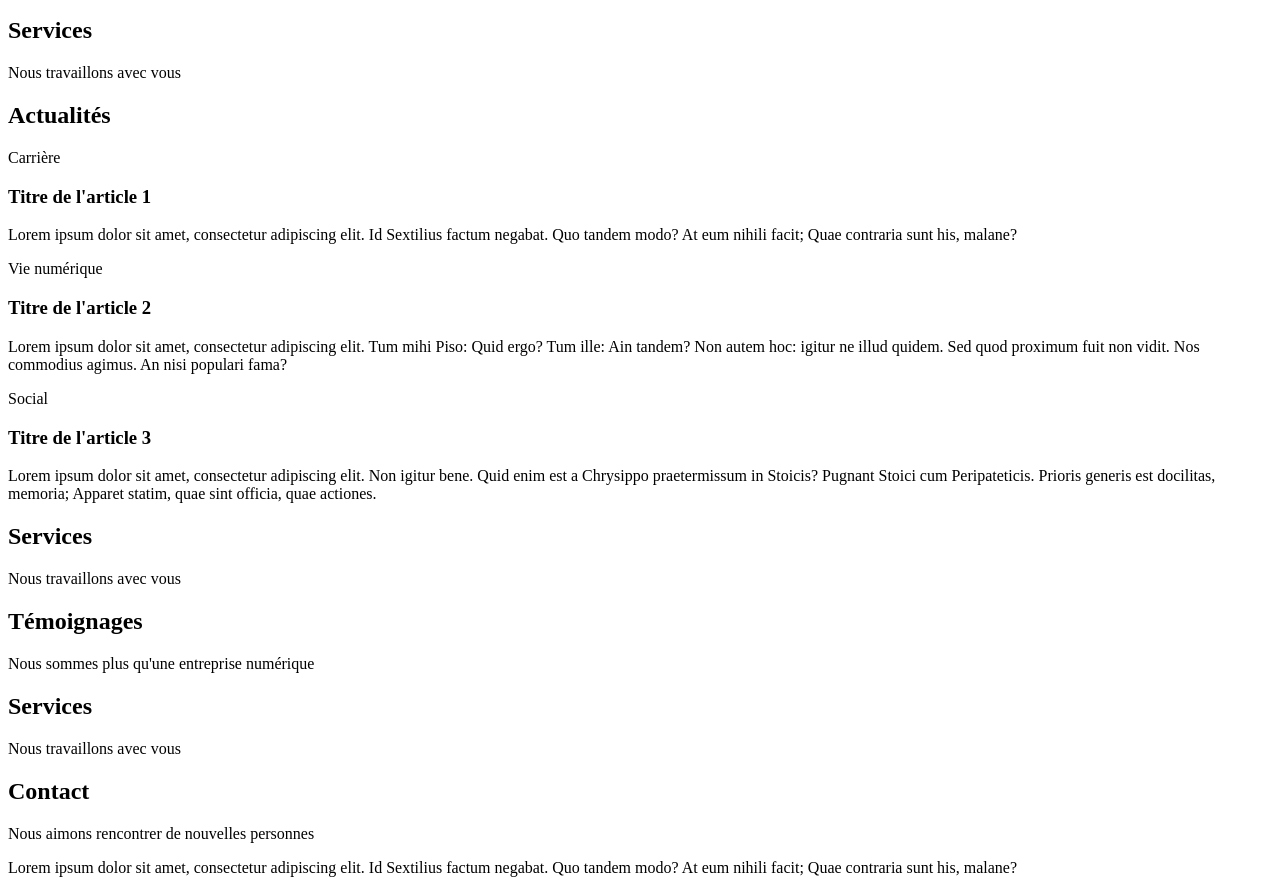
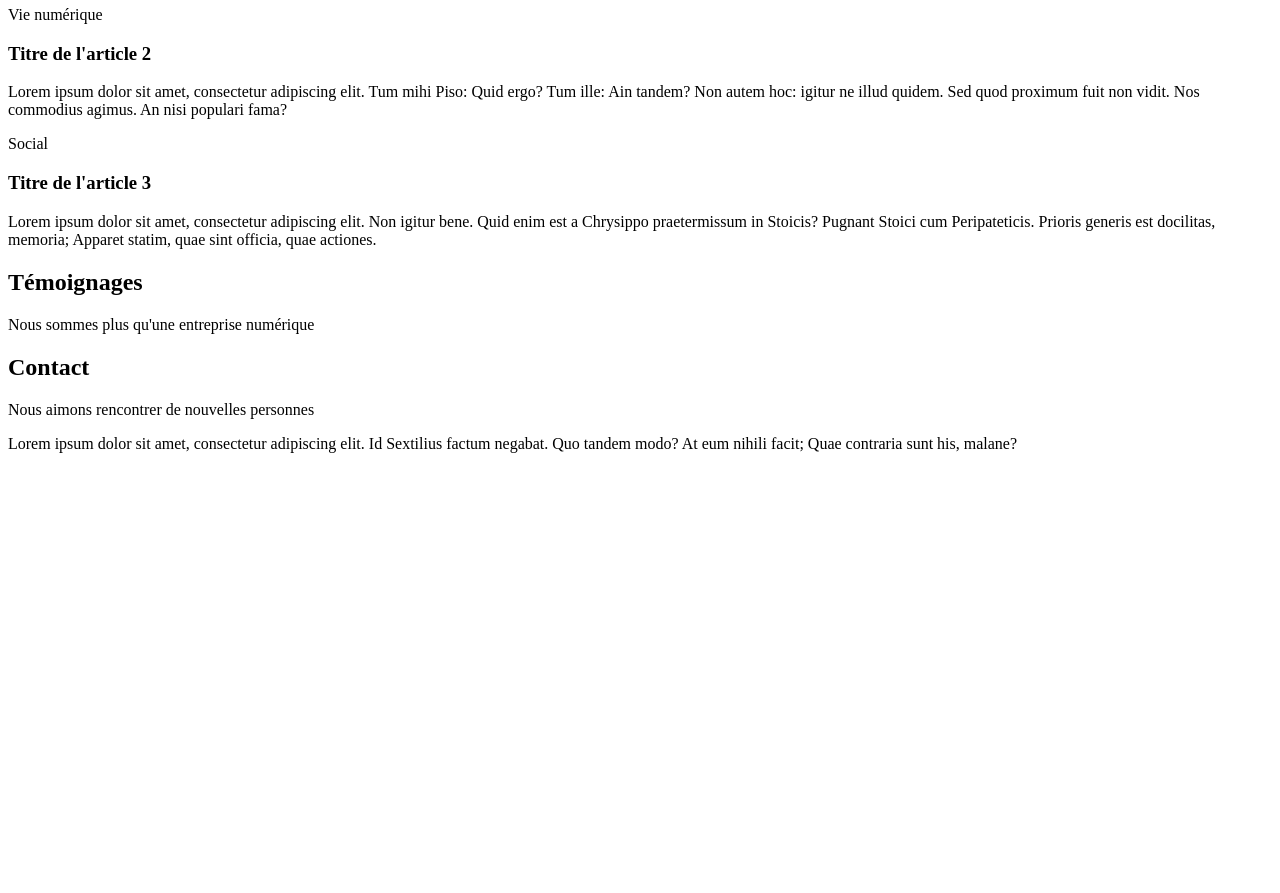
Before and after one commit to MINS2405/holbertonschool-web_front_end, a plain HTML site: page html_advanced/16-index.html in a window 1280 px wide. Shown: the part 739-1632 px from the top of the page. After the commit the page ends 1208 px from the top, so only its background shows below. Drawn offline with Linux system fonts and the light colour scheme.

Commit message:
changes files 16-index.html and 17-index.html

```diff
--- a/html_advanced/16-index.html
+++ b/html_advanced/16-index.html
@@ -5,6 +5,7 @@
     <meta name="viewport" content="width=device-width, initial-scale=1.0">
     <title>Techium</title>
 </head>
+
 <body>
     <header>
         <div>
@@ -17,12 +18,6 @@
     <main>
         <section>
             <div>
-                <h2>Services</h2>
-                <p>Nous travaillons avec vous</p>
-                <!-- Contenu des services -->
-            </div>
-        </section>
-            <div>
                 <header>
                     <h2>Services</h2>
                     <p>Nous travaillons avec vous</p>
@@ -31,26 +26,27 @@
                     <!-- Contenu des services -->
                 </div>
             </div>
+        </section>
+
         <section>
             <div>
+                <header>
                     <h2>Œuvres</h2>
                     <p>Jetez un coup d'œil à notre portfolio</p>
+                </header>
+                <div>
                     <!-- Contenu des œuvres -->
                 </div>
+            </div>
         </section>
+
+        <section>
             <div>
                 <header>
-                <h2>Services</h2>
-                <p>Nous travaillons avec vous</p>
+                    <h2>About Us</h2>
+                    <p>Tout sur nous</p>
                 </header>
                 <div>
-                <!-- Contenu des services -->
-            </div>
-        </div>
-        <section>
-            <div>
-                <h2>About Us</h2>
-                <p>Tout sur nous</p>
                     <h3>Qui sommes-nous ?</h3>
                     <p>Lorem ipsum dolor sit amet, consectetur adipisicing elit. Ipsum, omnis expedita! Eum, praesentium cumque accusantium rem, sit quaerat est nisi ratione, deserunt ducimus quidem iste dicta quibusdam atque maxime cum!</p>
                     <h3>Notre histoire</h3>
@@ -58,19 +54,15 @@
                     <h3>Nos valeurs</h3>
                     <p>Lorem ipsum dolor sit amet, consectetur adipisicing elit. Ipsum, omnis expedita! Eum, praesentium cumque accusantium rem, sit quaerat est nisi ratione, deserunt ducimus quidem iste dicta quibusdam atque maxime cum!</p>
                 </div>
+            </div>
         </section>
+
+        <section>
             <div>
                 <header>
-                <h2>Services</h2>
-                <p>Nous travaillons avec vous</p>
+                    <h2>Actualités</h2>
                 </header>
                 <div>
-                <!-- Contenu des services -->
-            </div>
-        </div>
-        <section>
-            <div>
-                <h2>Actualités</h2>
                     <article>
                         <p>Carrière</p>
                         <h3>Titre de l'article 1</h3>
@@ -87,38 +79,31 @@
                         <p>Lorem ipsum dolor sit amet, consectetur adipiscing elit. Non igitur bene. Quid enim est a Chrysippo praetermissum in Stoicis? Pugnant Stoici cum Peripateticis. Prioris generis est docilitas, memoria; Apparet statim, quae sint officia, quae actiones.</p>
                     </article>
                 </div>
+            </div>
         </section>
+
+        <section>
             <div>
                 <header>
-                <h2>Services</h2>
-                <p>Nous travaillons avec vous</p>
+                    <h2>Témoignages</h2>
+                    <p>Nous sommes plus qu'une entreprise numérique</p>
                 </header>
                 <div>
-                <!-- Contenu des services -->
+                    <!-- Contenu des témoignages -->
                 </div>
             </div>
+        </section>
+
         <section>
             <div>
-                <h2>Témoignages</h2>
-                <p>Nous sommes plus qu'une entreprise numérique</p>
-                <!-- Contenu des témoignages -->
-            </div>
-        </section>
-        <div>
                 <header>
-                <h2>Services</h2>
-                <p>Nous travaillons avec vous</p>
+                    <h2>Contact</h2>
+                    <p>Nous aimons rencontrer de nouvelles personnes</p>
                 </header>
                 <div>
-                <!-- Contenu des services -->
-            </div>
-        </div>
-        <section>
-            <div>
-                <h2>Contact</h2>
-                <p>Nous aimons rencontrer de nouvelles personnes</p>
                     <p>Lorem ipsum dolor sit amet, consectetur adipiscing elit. Id Sextilius factum negabat. Quo tandem modo? At eum nihili facit; Quae contraria sunt his, malane?</p>
                     <!-- Formulaire de contact -->
+                </div>
             </div>
         </section>
     </main>
```
Also changed, not shown: html_advanced/17-index.html (+0 -5 lines). Lines whose indentation alone changed are shown as unchanged.
